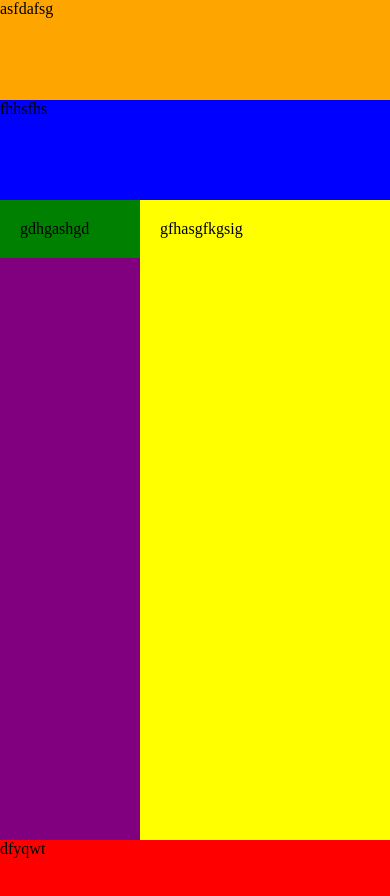
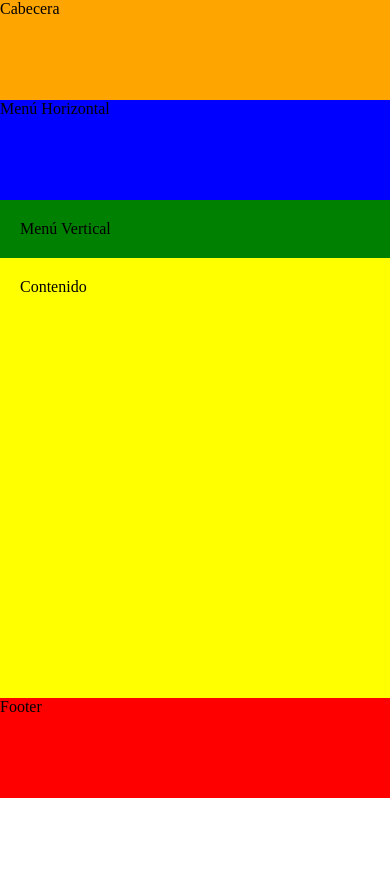
Before and after one commit to Julio2DAW/WebPxMediaQuery, a plain HTML site: page index.html in a window 390 px wide. Shown: the top 896 px of the page. After the commit the page ends 844 px from the top, so only its background shows below. Drawn offline with Linux system fonts and the light colour scheme.

Commit message:
Cambio del title del index.html y media query

```diff
--- a/css/estilos.css
+++ b/css/estilos.css
@@ -34,3 +34,15 @@ footer{
   background-color: red;
   clear: left;
 }
+
+/*Media Query*/
+@media only screen and (max-width: 600px) {
+  aside{
+    clear: left;
+    width: 100%;
+  }
+  article{
+    clear: left;
+    min-height: 400px;
+  }
+}
--- a/index.html
+++ b/index.html
@@ -4,26 +4,26 @@
   <head>
     <meta charset="utf-8" />
     <meta name="author" content="Julio Antonio Ramos Gago">
-    <title>Web PX-Boceto</title>
+    <title>Web PX MediaQuery</title>
     <link rel="stylesheet" href="css/estilos.css" />
   </head>
   <body>
     <header>
-      <p>asfdafsg</p>
+      <p>Cabecera</p>
     </header>
     <nav>
-      <p>fhhsfhs</p>
+      <p>Menú Horizontal</p>
     </nav>
     <main>
       <aside>
-        <p>gdhgashgd</p>
+        <p>Menú Vertical</p>
       </aside>
       <article>
-        <p>gfhasgfkgsig</p>
+        <p>Contenido</p>
       </article>
     </main>
     <footer>
-      <p>dfyqwt</p>
+      <p>Footer</p>
     </footer>
   </body>
 </html>
```
